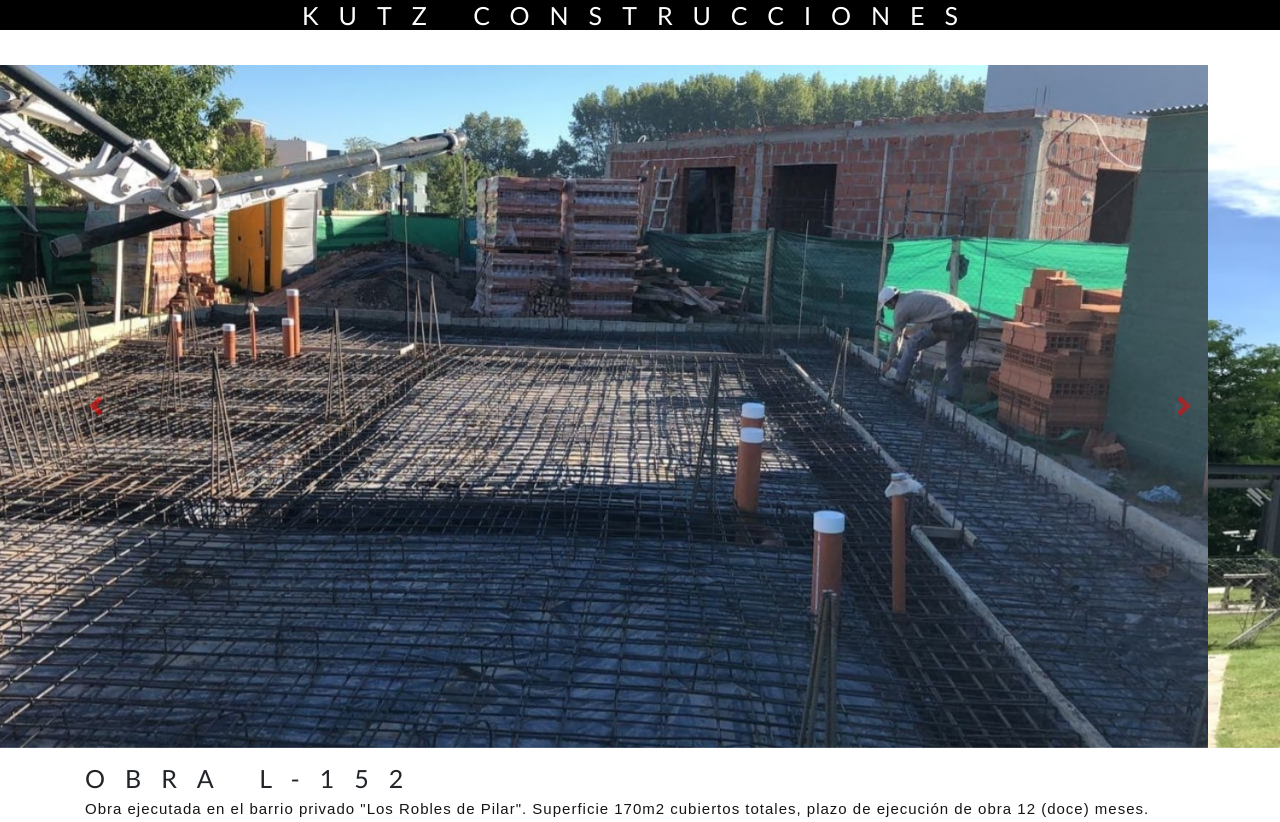
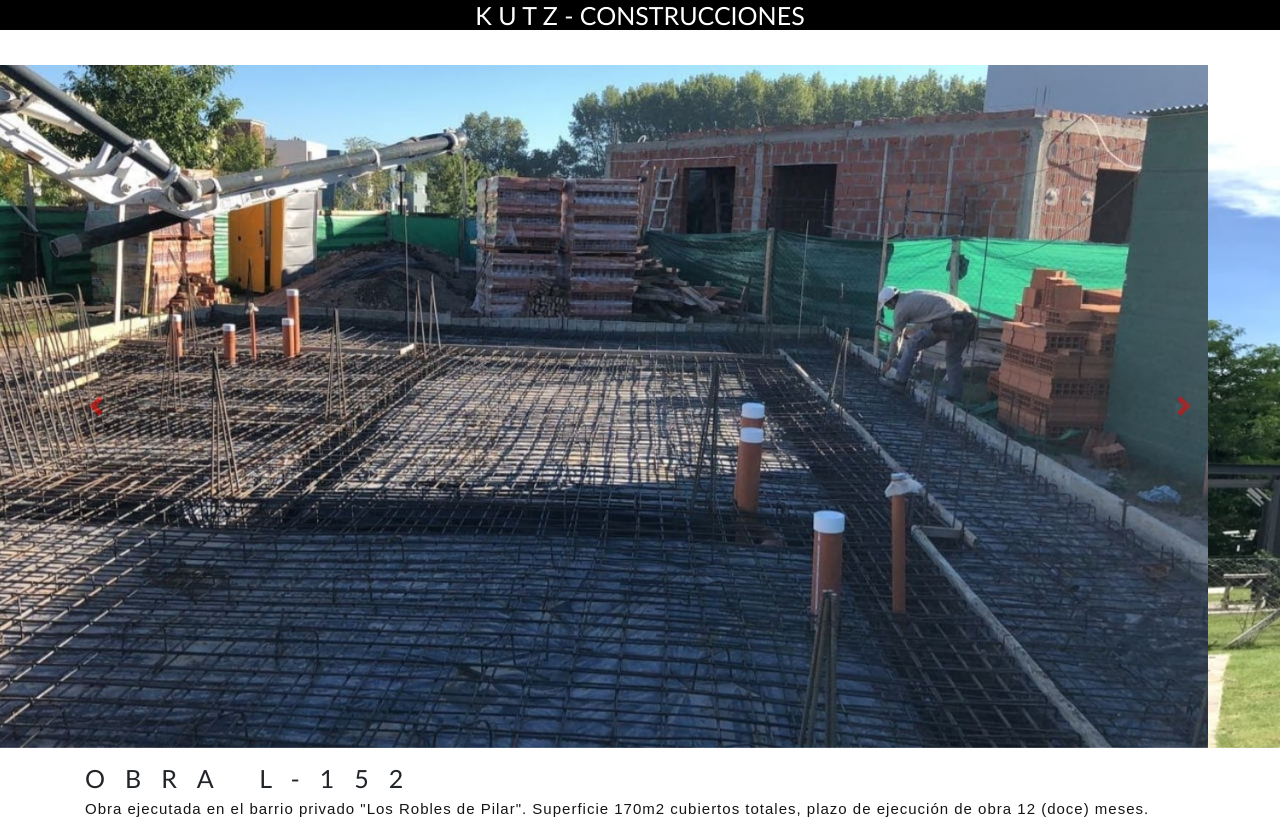
Before and after one commit to cesar-carisimo/kutz-repository, a website: page O-L-152.html in a window 1280 px wide. Shown: the top 822 px of the page. Drawn offline with nearby package versions, Linux system fonts and the light colour scheme.

Commit message:
l152 final 04

```diff
--- a/O-L-152.html
+++ b/O-L-152.html
@@ -12,7 +12,7 @@
 </head>
 <body>
 	<div>
-			<h1 class="TituloHome">KUTZ CONSTRUCCIONES</h1>
+		<h2 class="TituloHome">K U T Z - CONSTRUCCIONES</h2>
 		</div>
 		<br><br>
 
```
